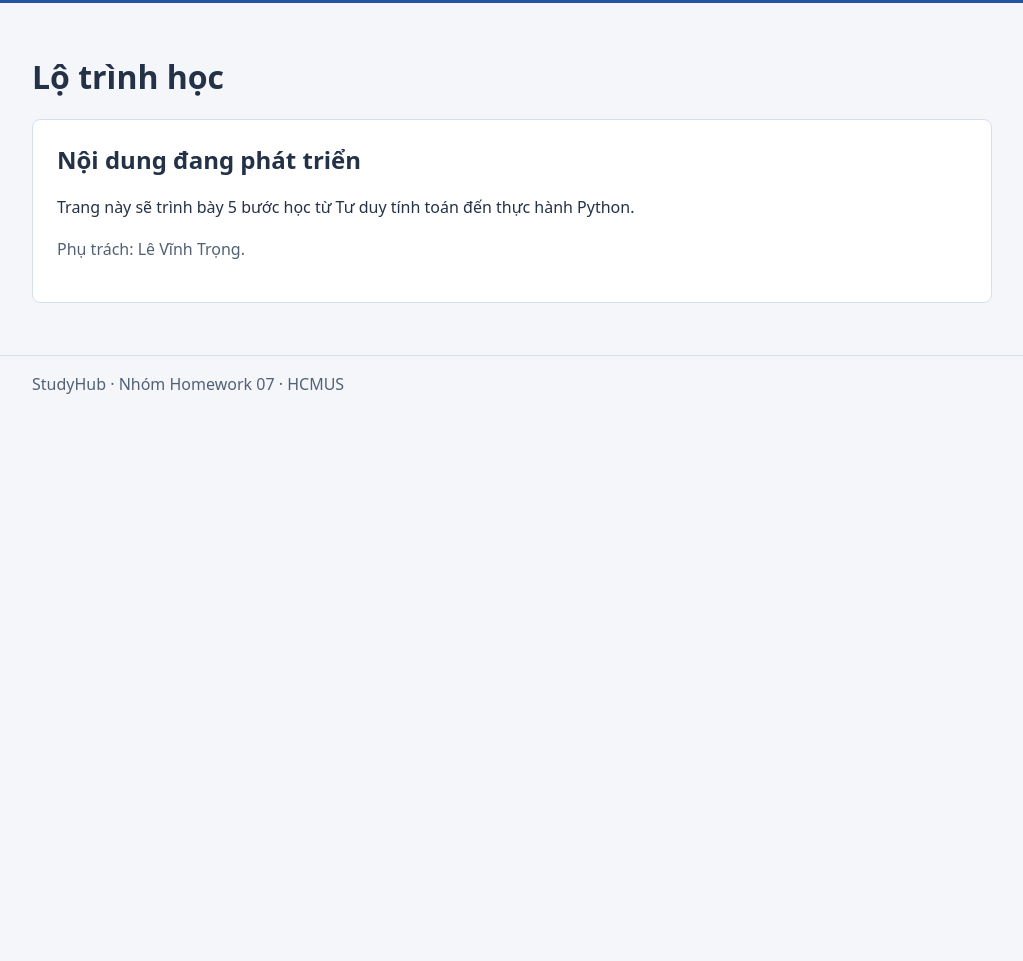
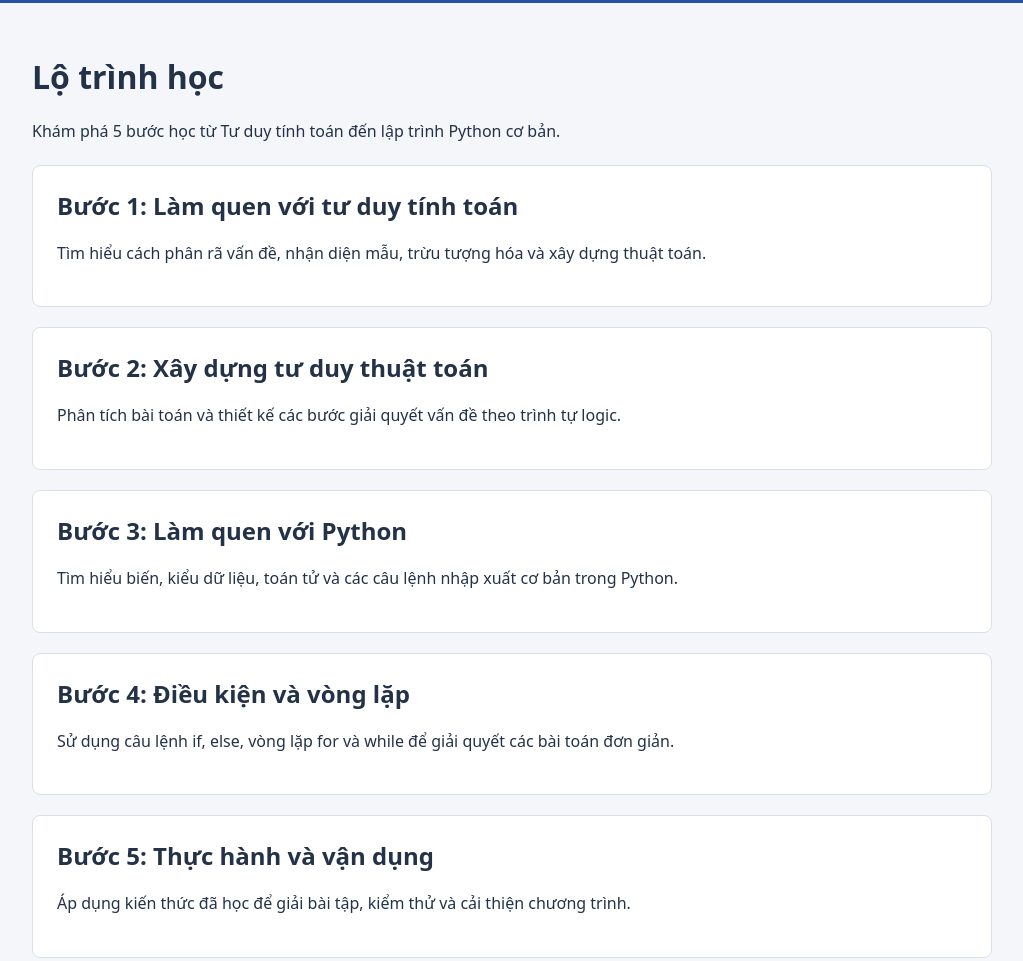
Before and after one commit to nghiep2405/HOMEWORK-TDTT-GIT, a plain HTML site: page roadmap.html in a window 1280 px wide. Shown: the part 167-1128 px from the top of the page, without its empty margins (128-1151 px from the left). Before the commit the page ends 800 px from the top, so only its background shows below. Drawn offline with Linux system fonts and the light colour scheme.

Commit message:
Change and update the file roadmap.html

```diff
--- a/roadmap.html
+++ b/roadmap.html
@@ -24,14 +24,40 @@
     </div>
   </header>
 
-  <main id="main-content" class="container">
-    <h1>Lộ trình học</h1>
-    <section class="panel" aria-labelledby="page-status">
-      <h2 id="page-status">Nội dung đang phát triển</h2>
-      <p>Trang này sẽ trình bày 5 bước học từ Tư duy tính toán đến thực hành Python.</p>
-      <p class="page-owner">Phụ trách: Lê Vĩnh Trọng.</p>
-    </section>
-  </main>
+
+<main id="main-content" class="container">
+  <h1>Lộ trình học</h1>
+
+  <p>Khám phá 5 bước học từ Tư duy tính toán đến lập trình Python cơ bản.</p>
+
+  <section class="panel">
+    <h2>Bước 1: Làm quen với tư duy tính toán</h2>
+    <p>Tìm hiểu cách phân rã vấn đề, nhận diện mẫu, trừu tượng hóa và xây dựng thuật toán.</p>
+  </section>
+
+  <section class="panel">
+    <h2>Bước 2: Xây dựng tư duy thuật toán</h2>
+    <p>Phân tích bài toán và thiết kế các bước giải quyết vấn đề theo trình tự logic.</p>
+  </section>
+
+  <section class="panel">
+    <h2>Bước 3: Làm quen với Python</h2>
+    <p>Tìm hiểu biến, kiểu dữ liệu, toán tử và các câu lệnh nhập xuất cơ bản trong Python.</p>
+  </section>
+
+  <section class="panel">
+    <h2>Bước 4: Điều kiện và vòng lặp</h2>
+    <p>Sử dụng câu lệnh if, else, vòng lặp for và while để giải quyết các bài toán đơn giản.</p>
+  </section>
+
+  <section class="panel">
+    <h2>Bước 5: Thực hành và vận dụng</h2>
+    <p>Áp dụng kiến thức đã học để giải bài tập, kiểm thử và cải thiện chương trình.</p>
+  </section>
+
+  <p class="page-owner">Phụ trách: Lê Vĩnh Trọng.</p>
+</main>
+
 
   <footer class="site-footer">
     <div class="container">
```
